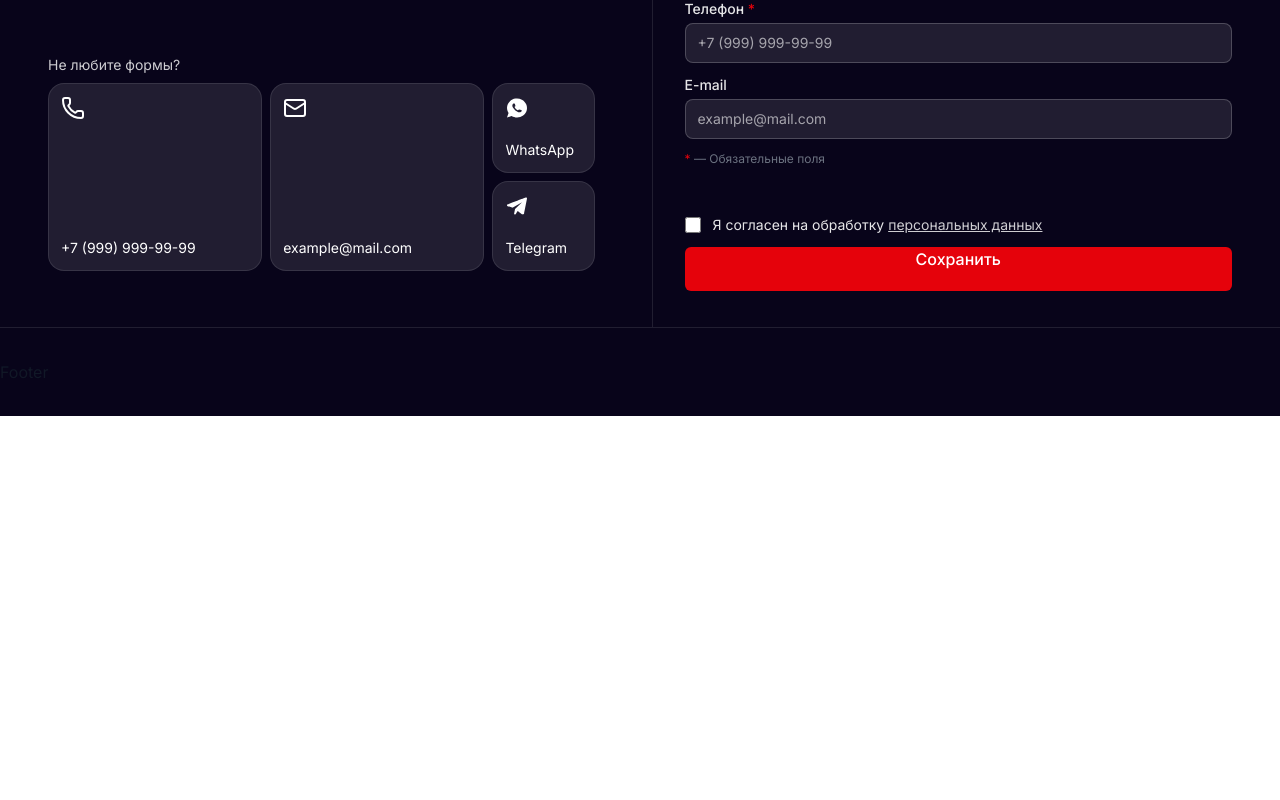
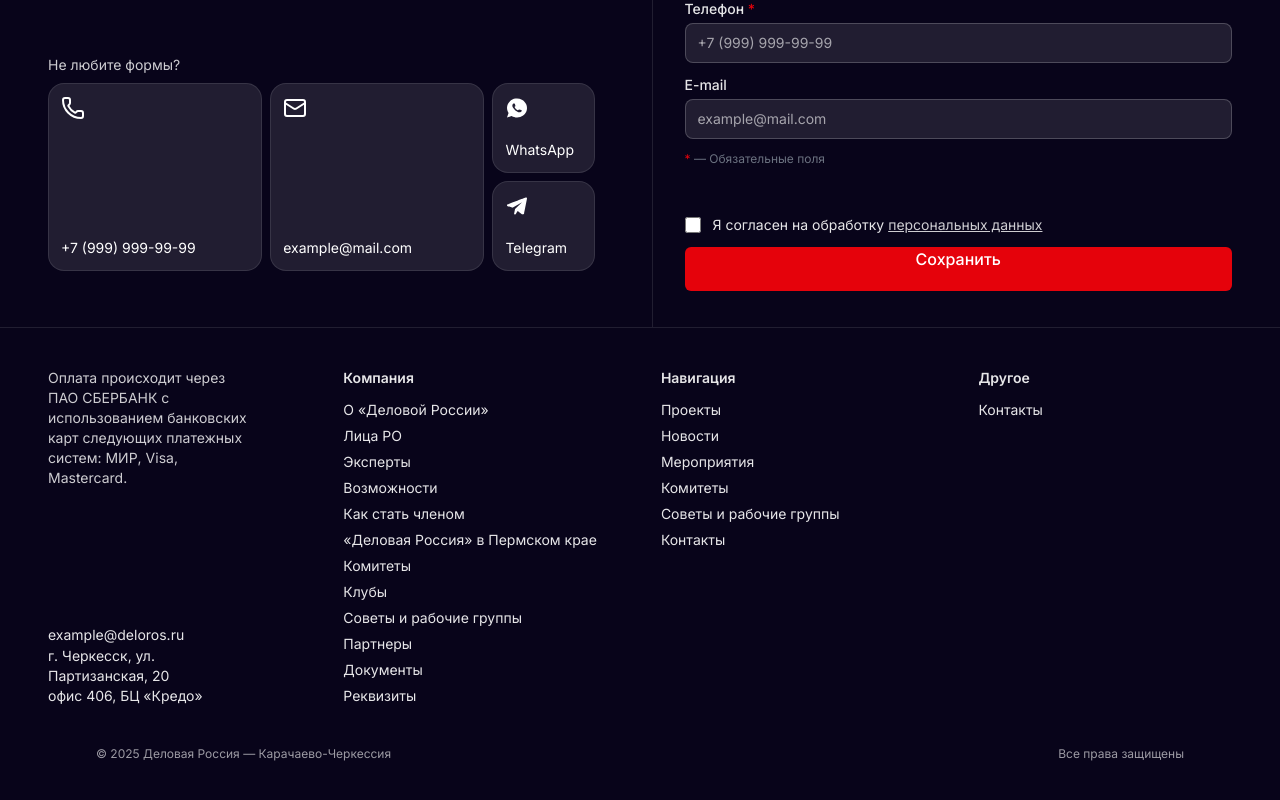
Before and after one commit to MicoNext/BusinessRussia, a Next.js app in the folder client/: page / in a window 1280 px wide. Shown: the part 4226-5026 px from the top of the page. Before the commit the page ends 4642 px from the top, so only its background shows below. Built offline with nearby package versions, Linux system fonts and the light colour scheme.

Commit message:
footer layout

```diff
--- a/client/src/components/Footer/Footer.tsx
+++ b/client/src/components/Footer/Footer.tsx
@@ -1,5 +1,211 @@
+const currentYear = new Date().getFullYear();
+
 export default function Footer() {
-	const currentYear = new Date().getFullYear();
+	return (
+		<footer className='bg-[#08041a] text-white/90 px-4 md:px-8 lg:px-12 py-10'>
+			<section className='flex flex-col gap-4 container mx-auto'>
+				<div className='flex flex-wrap gap-4 md:gap-24'>
+					<div className='flex-1 flex flex-col justify-between gap-4 max-w-[340px]'>
+						<p className='text-sm text-white/80'>
+							Оплата происходит через ПАО СБЕРБАНК с использованием банковских
+							карт следующих платежных систем: МИР, Visa, Mastercard.
+						</p>
 
-	return <footer className='py-8 bg-[#08041a]'>Footer</footer>;
+						<address className='not-italic'>
+							<div>
+								<a
+									href='mailto:example@deloros.ru'
+									className='text-sm hover:underline'
+								>
+									example@deloros.ru
+								</a>
+							</div>
+							<div className='text-sm'>
+								г. Черкесск, ул. Партизанская, 20
+								<br />
+								офис 406, БЦ «Кредо»
+							</div>
+						</address>
+					</div>
+
+					<div className='grid grid-cols-1 md:grid-cols-3 gap-4 md:gap-16'>
+						<nav>
+							<h3 className='text-sm font-semibold mb-3'>Компания</h3>
+							<ul className='space-y-1.5 text-sm'>
+								<li>
+									<a
+										href='/organization/about/'
+										className='hover:underline'
+									>
+										О «Деловой России»
+									</a>
+								</li>
+								<li>
+									<a
+										href='/organization/team/'
+										className='hover:underline'
+									>
+										Лица РО
+									</a>
+								</li>
+								<li>
+									<a
+										href='/organization/experts/'
+										className='hover:underline'
+									>
+										Эксперты
+									</a>
+								</li>
+								<li>
+									<a
+										href='/services/'
+										className='hover:underline'
+									>
+										Возможности
+									</a>
+								</li>
+								<li>
+									<a
+										href='/organization/how-to-join/'
+										className='hover:underline'
+									>
+										Как стать членом
+									</a>
+								</li>
+								<li>
+									<a
+										href='/organization/perm-region/'
+										className='hover:underline'
+									>
+										«Деловая Россия» в Пермском крае
+									</a>
+								</li>
+								<li>
+									<a
+										href='/commissions/'
+										className='hover:underline'
+									>
+										Комитеты
+									</a>
+								</li>
+								<li>
+									<a
+										href='/clubs/'
+										className='hover:underline'
+									>
+										Клубы
+									</a>
+								</li>
+								<li>
+									<a
+										href='/boards/'
+										className='hover:underline'
+									>
+										Советы и рабочие группы
+									</a>
+								</li>
+								<li>
+									<a
+										href='/organization/partners/'
+										className='hover:underline'
+									>
+										Партнеры
+									</a>
+								</li>
+								<li>
+									<a
+										href='/organization/docs/'
+										className='hover:underline'
+									>
+										Документы
+									</a>
+								</li>
+								<li>
+									<a
+										href='/organization/requisites/'
+										className='hover:underline'
+									>
+										Реквизиты
+									</a>
+								</li>
+							</ul>
+						</nav>
+						<nav>
+							<h3 className='text-sm font-semibold mb-3'>Навигация</h3>
+							<ul className='space-y-1.5 text-sm'>
+								<li>
+									<a
+										href='/projects/'
+										className='hover:underline'
+									>
+										Проекты
+									</a>
+								</li>
+								<li>
+									<a
+										href='/news/'
+										className='hover:underline'
+									>
+										Новости
+									</a>
+								</li>
+								<li>
+									<a
+										href='/events/'
+										className='hover:underline'
+									>
+										Мероприятия
+									</a>
+								</li>
+								<li>
+									<a
+										href='/commissions/'
+										className='hover:underline'
+									>
+										Комитеты
+									</a>
+								</li>
+								<li>
+									<a
+										href='/boards/'
+										className='hover:underline'
+									>
+										Советы и рабочие группы
+									</a>
+								</li>
+								<li>
+									<a
+										href='/contacts/'
+										className='hover:underline'
+									>
+										Контакты
+									</a>
+								</li>
+							</ul>
+						</nav>
+						<nav>
+							<h3 className='text-sm font-semibold mb-3'>Другое</h3>
+							<ul className='space-y-1.5 text-sm'>
+								<li>
+									<a
+										href='/contacts/'
+										className='hover:underline'
+									>
+										Контакты
+									</a>
+								</li>
+							</ul>
+						</nav>
+					</div>
+				</div>
+			</section>
+
+			<section>
+				<div className='container mx-auto px-4 md:px-8 lg:px-12 py-10 flex items-center justify-between text-xs text-white/60'>
+					<span>© {currentYear} Деловая Россия — Карачаево-Черкессия</span>
+					<span>Все права защищены</span>
+				</div>
+			</section>
+		</footer>
+	);
 }
--- a/client/src/components/sections/ProjectsSection/ui/ProjectSlider.tsx
+++ b/client/src/components/sections/ProjectsSection/ui/ProjectSlider.tsx
@@ -17,7 +17,7 @@ export function ProjectSlider({
 }) {
 	const [emblaRef, emblaApi] = useEmblaCarousel({
 		align: 'start',
-		loop: true,
+		loop: false,
 		...options,
 	});
 
--- a/client/src/components/Сontactus/ui/ContactusPay.tsx
+++ b/client/src/components/Сontactus/ui/ContactusPay.tsx
@@ -9,6 +9,7 @@ export function ContactusPay() {
 				variant='light'
 				title='Оплатить взнос'
 				description='Выбрать систему оплаты'
+				order={4}
 				classNames={{
 					container: 'flex flex-col gap-2',
 					subtitle: 'text-white/80',
@@ -16,7 +17,7 @@ export function ContactusPay() {
 					description: 'text-white/80',
 				}}
 			/>
-			<div className='flex flex-wrap justify-between gap-4'>
+			<div className='flex-1 flex flex-wrap justify-between gap-4'>
 				<CardBase
 					head={
 						<h4 className='text-lg font-medium leading-snug line-clamp-2'>
@@ -30,7 +31,7 @@ export function ContactusPay() {
 						</div>
 					}
 					classNames={{
-						root: 'flex-1 min-w-[300px] min-h-[200px] bg-white/10 border border-white/10 rounded-2xl p-4',
+						root: 'flex-1 bg-white/10 border border-white/10 rounded-2xl p-4 max-h-[160px] md:h-full',
 						container: 'flex-1 flex flex-col gap-2 justify-between',
 					}}
 				/>
@@ -47,7 +48,7 @@ export function ContactusPay() {
 						</div>
 					}
 					classNames={{
-						root: 'flex-1 flex min-w-[300px] min-h-[200px] bg-white/10 border border-white/10 rounded-2xl p-4',
+						root: 'flex-1 flex bg-white/10 border border-white/10 rounded-2xl p-4 max-h-[160px] md:h-full',
 						container: 'flex-1 flex flex-col gap-2 justify-between ',
 					}}
 				/>
--- a/client/src/shared/data/hero.mock.ts
+++ b/client/src/shared/data/hero.mock.ts
@@ -12,7 +12,7 @@ export const sliderMainMock: ISliderMain[] = [
 		tags: [],
 		sourse: {
 			buttonName: 'Подробнее',
-			url: 'https://deloros-perm.ru/news/regional-office/eksklyuzivnyy-konten/',
+			url: '/news/regional-office/eksklyuzivnyy-konten/',
 		},
 	},
 	{
@@ -26,7 +26,7 @@ export const sliderMainMock: ISliderMain[] = [
 		tags: [],
 		sourse: {
 			buttonName: 'Подробнее',
-			url: 'https://deloros-perm.ru/news/regional-office/permskoe-otdelenie-dfhhh/',
+			url: '/news/regional-office/permskoe-otdelenie-dfhhh/',
 		},
 	},
 	{
@@ -41,7 +41,7 @@ export const sliderMainMock: ISliderMain[] = [
 		tags: [],
 		sourse: {
 			buttonName: 'Подробнее',
-			url: 'https://deloros-perm.ru/news/partners/prezident-utverdil-p/',
+			url: '/news/partners/prezident-utverdil-p/',
 		},
 		text: 'В рамках пленарного заседания XX съезда «Деловой России»',
 	},
@@ -58,7 +58,7 @@ export const sliderMainMock: ISliderMain[] = [
 		overlay: true,
 		sourse: {
 			buttonName: 'Подробнее',
-			url: 'https://deloros-perm.ru/news/regional-office/blagodarya-delovoy-r/',
+			url: '/news/regional-office/blagodarya-delovoy-r/',
 		},
 	},
 ];
```
